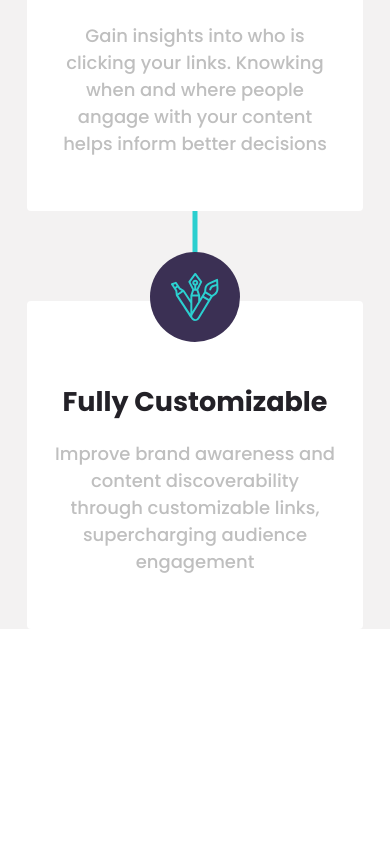
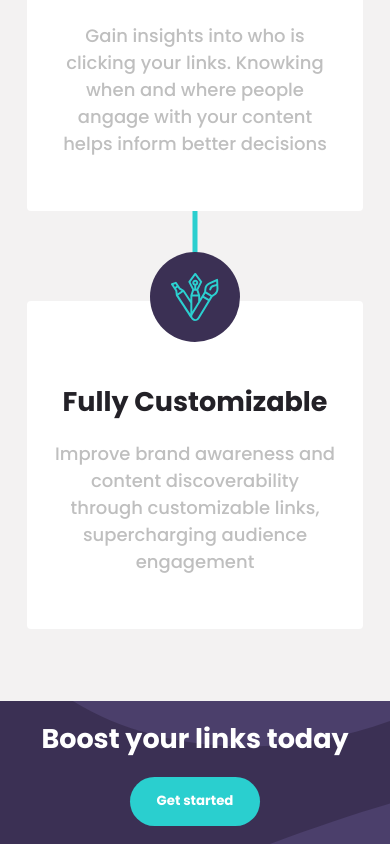
Before and after one commit to davifelix5/shortly, a React (Vite) app: page / in a window 390 px wide. Shown: the part 1642-2486 px from the top of the page. Before the commit the page ends 2415 px from the top, so only its background shows below. Built offline with nearby package versions, Linux system fonts and the light colour scheme.

Commit message:
feature mobile Boost ready

```diff
--- a/src/App.jsx
+++ b/src/App.jsx
@@ -2,6 +2,7 @@ import Header from './components/Header'
 import Hero from './components/Hero'
 import Form from './components/Form'
 import Statistics from './components/Statistics'
+import Boost from './components/Boost'
 
 import { ThemeProvider } from 'styled-components'
 
@@ -14,6 +15,7 @@ export default function App() {
       <Hero />
       <Form />
       <Statistics />
+      <Boost />
     </ThemeProvider>
   )
 }
--- /dev/null
+++ b/src/components/Boost/index.jsx
@@ -0,0 +1,16 @@
+import React from 'react'
+
+import {
+  Container,
+  Title,
+  Button
+} from './styles'
+
+export default function Boost() {
+  return (
+    <Container>
+      <Title>Boost your links today</Title>
+      <Button>Get started</Button>
+    </Container>
+  )
+}
--- /dev/null
+++ b/src/components/Boost/styles.js
@@ -0,0 +1,25 @@
+import styled from 'styled-components'
+
+import background from '../../assets/images/bg-boost-desktop.svg'
+import mobileBackground from '../../assets/images/bg-boost-mobile.svg'
+
+export const Container = styled.section`
+  background: ${({theme}) => theme.primaryViolet } url(${mobileBackground}) center / cover;
+  display: flex;
+  flex-direction: column;
+  align-items: center;
+  padding: 1rem;
+`
+
+export const Title = styled.h1`
+  color: #FFF;
+  margin-bottom: 1rem;
+`
+
+export const Button = styled.button`
+  background-color: ${({theme}) => theme.primaryCyan };
+  padding: 0.8rem 1.5rem;
+  border-radius: 64px;
+  color: #FFF;
+  font-weight: bold;
+`
--- a/src/components/Statistics/styles.js
+++ b/src/components/Statistics/styles.js
@@ -3,8 +3,8 @@ import styled from 'styled-components'
 export const Container = styled.section`
   position: relative;
   background-color: ${({theme}) => theme.lightGrey };;
-  padding-top: 8rem;
-  transform: translate(0, -8rem);
+  padding: 8rem 0 4rem;
+  margin-top: -8rem;
   z-index: -100;
 `
 
```
